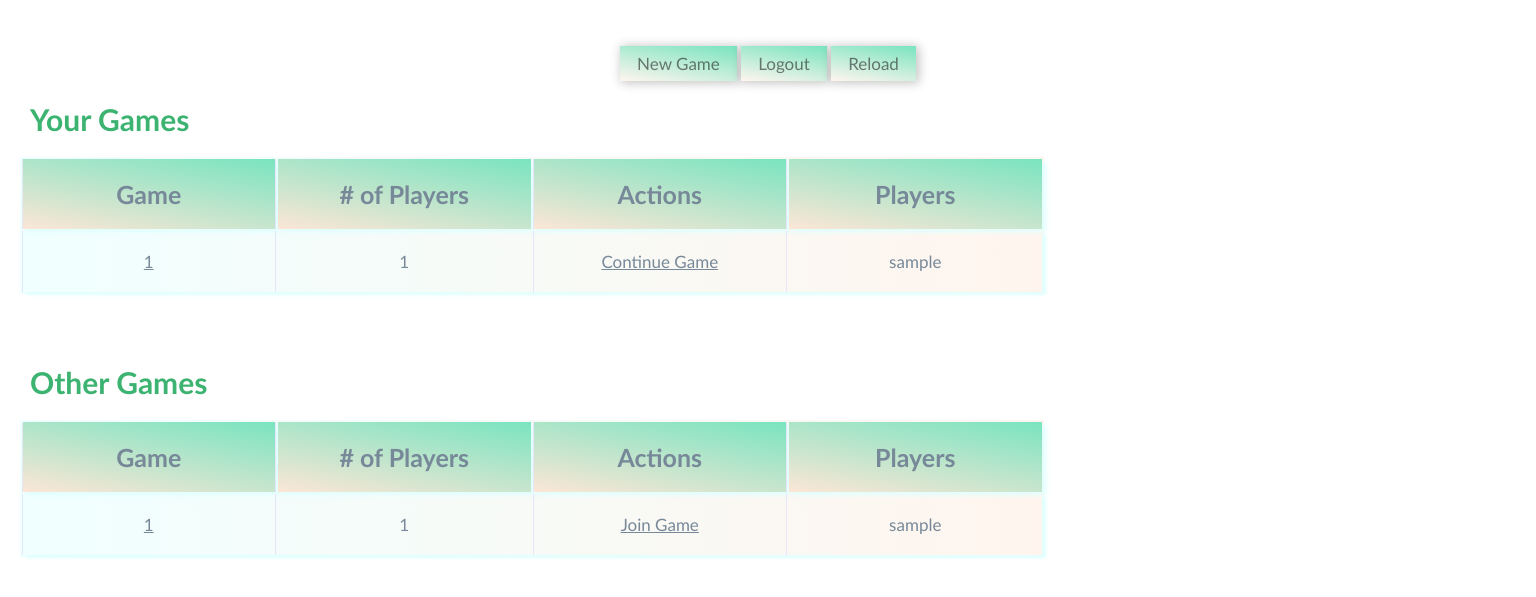
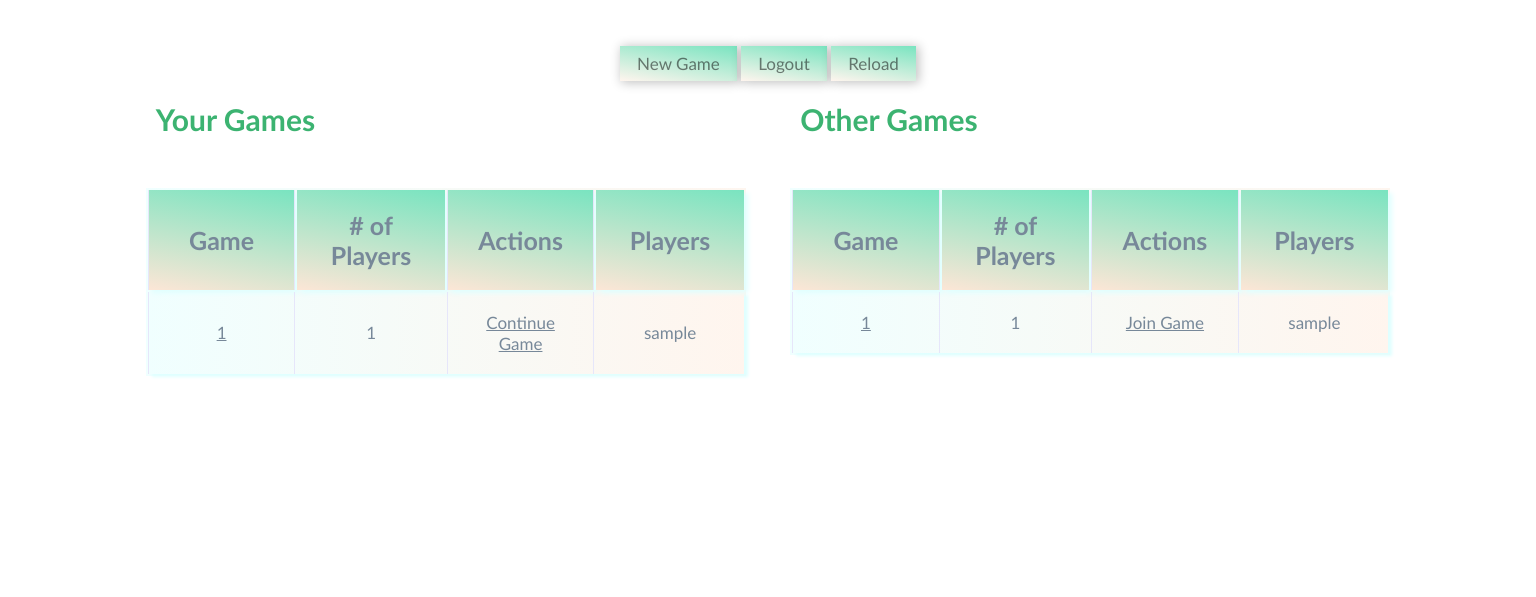
Before and after one commit to ChristopherDonnelly/Django_Samsara, a Django app: template apps/lobby_app/templates/lobby_app/index.html in a window 1536 px wide. Shown: the top 597 px of the page. Run offline with Django 3.2, Linux system fonts and the light colour scheme; the template is opened without the code that fills it: most values are stand-ins (such as "Sample title", 1, 10 or a date in 2020).

Commit message:
added responsiveness to have 2 tables display side-by-side when screen large enough for 2 tables of 600px to site side-by-side

```diff
--- a/apps/lobby_app/static/lobby_app/css/lobby_style.css
+++ b/apps/lobby_app/static/lobby_app/css/lobby_style.css
@@ -67,16 +67,12 @@ h2{
     margin: 20px 0px 10px 30px;
 }
 
+
 /* tr:nth-of-type(odd){
     background: seashell;
 } */
 
-@media only screen and (min-width: 1024px){
-    table{
-        margin-bottom: 70px;
-        width: 1024px;
-    }
-}
+
 
 @media only screen and (min-width: 481px){
     th, td{
@@ -92,11 +88,25 @@ h2{
     }
 }
 
+@media only screen and (min-width: 1300px){
+    table{
+        width: 600px;
+    }
+    .your_games, .other_games{
+        display: inline-block;
+    }
+}
 
+
+/* center your games & othergames
+display: inline-block; */
 @media only screen and (max-width: 480px){
     /* force table to not be like a table anymore */
     table, thead, tbody, th, td, tr{
         display: block;
+    }
+    table{
+        margin: 0px 16px 0px 0px;
     }
 
     /* hide table headers, but not display: none, for accessibility */
--- a/apps/lobby_app/templates/lobby_app/index.html
+++ b/apps/lobby_app/templates/lobby_app/index.html
@@ -35,9 +35,10 @@
 					{% csrf_token %}
 					<input type="submit" name="submit" value="Reload" id="reload">
 				</form>
+				<hr>
 				<!-- currently logged in user's games -->
 				<div class="your_games">
-					<h2>Your Games</h2>
+					<h2>Your Games</h2><br>
 					<table>
 						<thead>
 							<th class="col-odd">Game</th>
@@ -69,7 +70,7 @@
 				</div>
 				<!-- other players' games -->
 				<div class="other_games">
-					<h2>Other Games</h2>
+					<h2>Other Games</h2><br>
 					<table>
 						<thead>
 							<th class="col-odd">Game</th>
```
Also changed, not shown: 1 other file.
